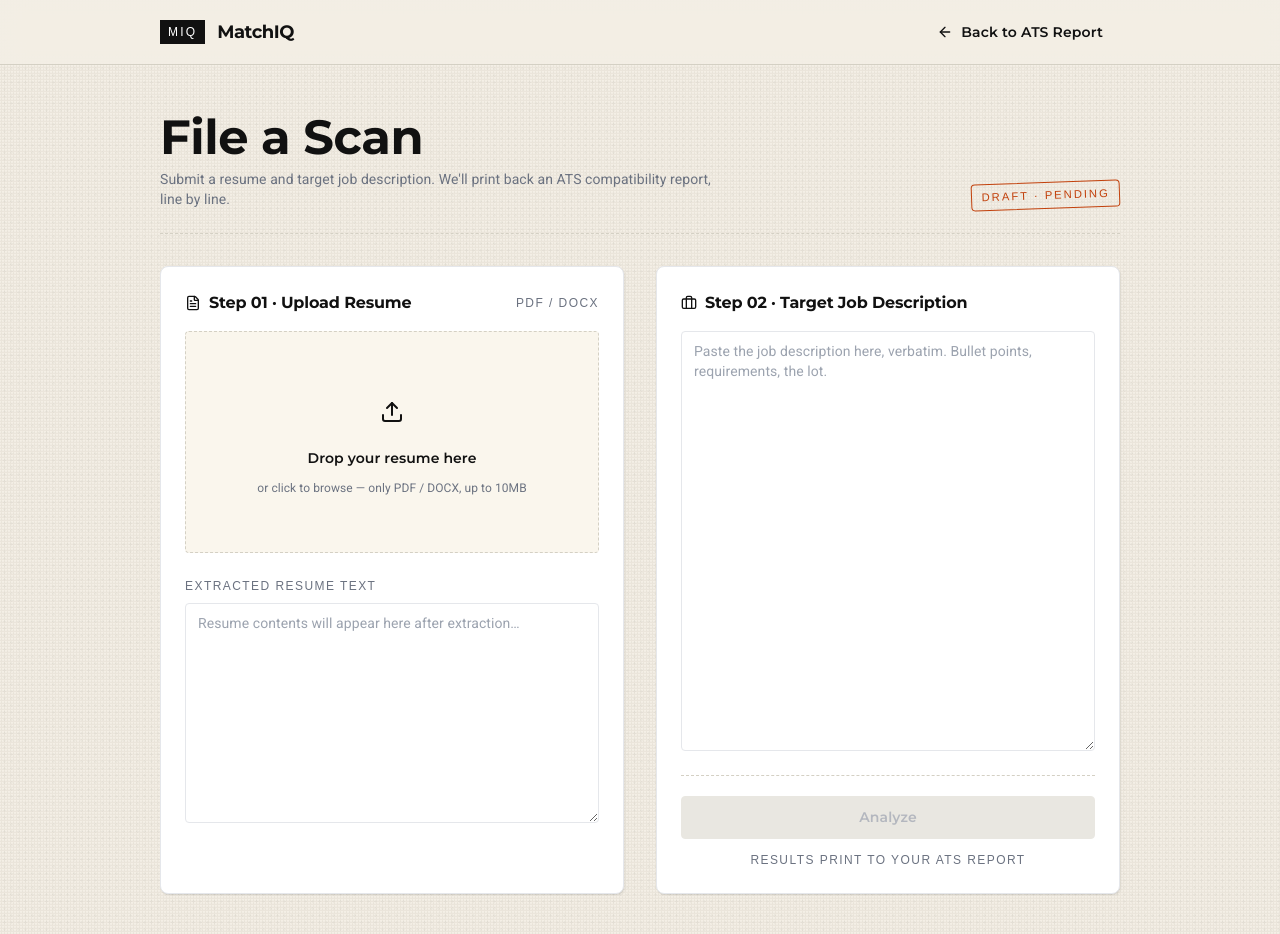
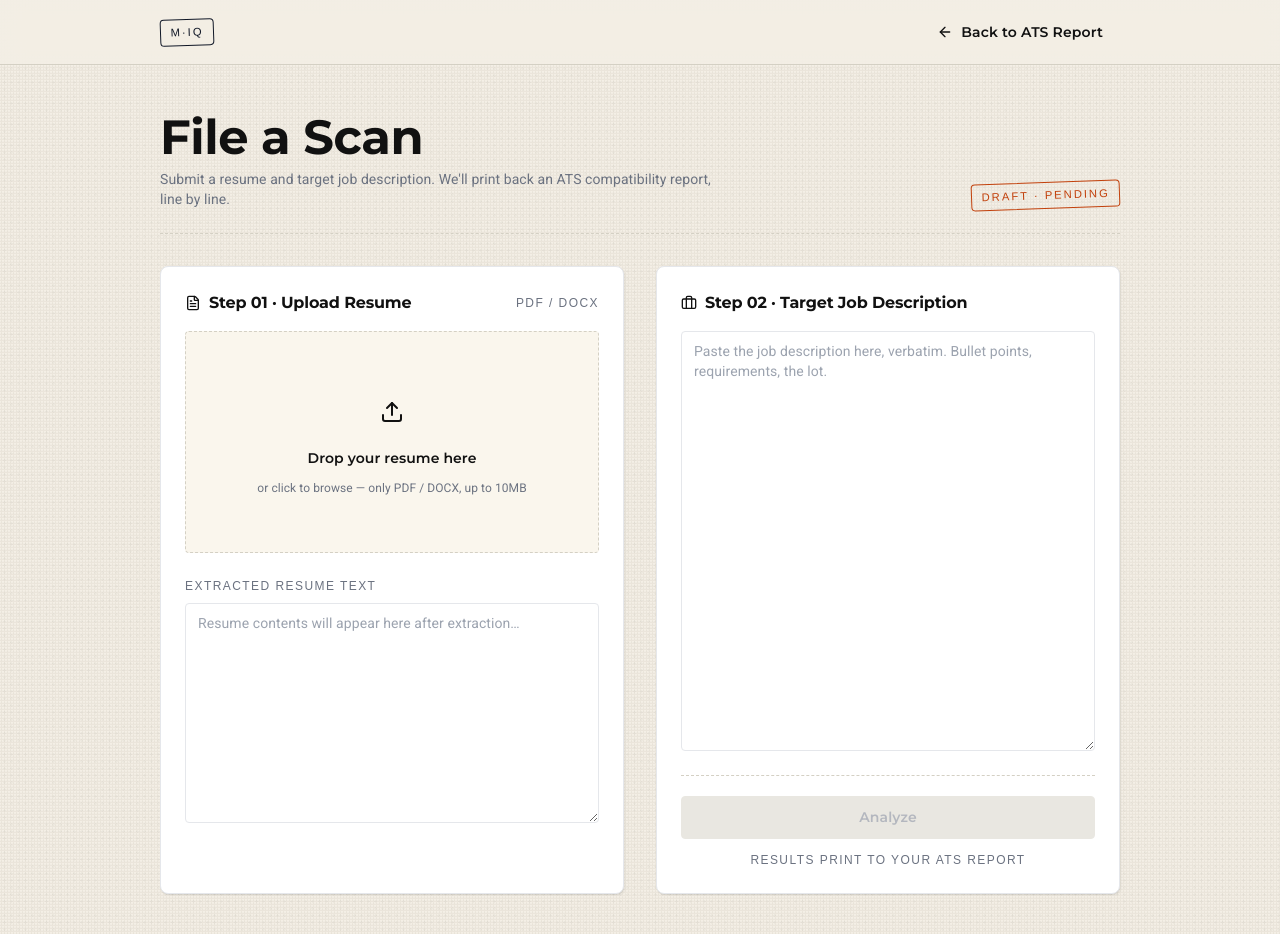
Before and after one commit to vanshaj-online/matchiq, a Next.js app: page /scan/new in a window 1280 px wide. Built offline with nearby package versions, Linux system fonts and the light colour scheme; a web font is replaced by a local one.

Commit message:
fixed navbar

```diff
--- a/app/scan/new/page.tsx
+++ b/app/scan/new/page.tsx
@@ -131,18 +131,15 @@ export default function NewScanPage() {
       <ToastContainer
         toastStyle={{
           fontSize: "13px",
-          color:'var(--color-paper-danger)'
+          color: 'var(--color-paper-danger)'
         }}
       />
       <header className="sticky top-0 z-50 bg-paper-cream/85 backdrop-blur-md border-b border-paper-rule">
         <div className="max-w-5xl mx-auto px-4 sm:px-6 lg:px-8 h-16 flex items-center justify-between">
-          <Link href="/" className="flex items-center space-x-3">
-            <div className="bg-paper-ink text-white px-2 py-1 paper-mono text-xs tracking-[0.18em]">
-              MIQ
-            </div>
-            <span className="paper-display font-bold text-lg text-paper-ink tracking-tight">
-              MatchIQ
-            </span>
+          <Link href="/" className="paper-stamp uppercase">
+            M·IQ
+
+
           </Link>
           <Link href="/dashboard" className="paper-btn paper-btn-ghost">
             <ArrowLeft className="h-4 w-4" /> Back to ATS Report
```
